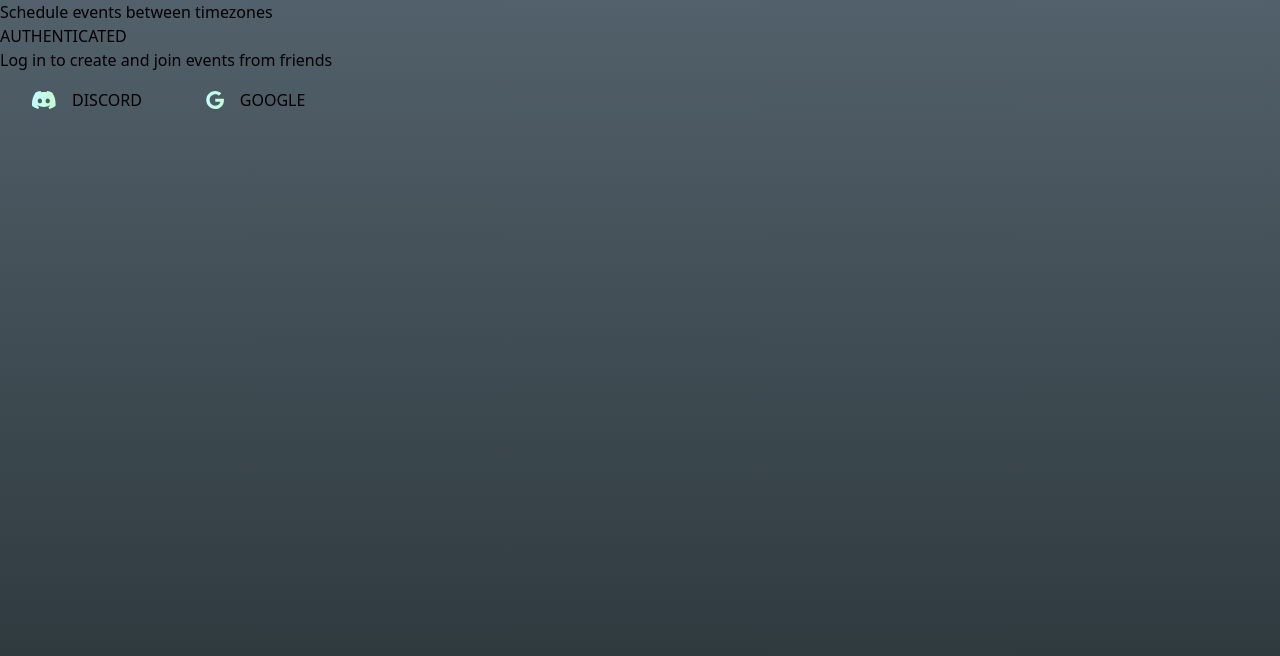
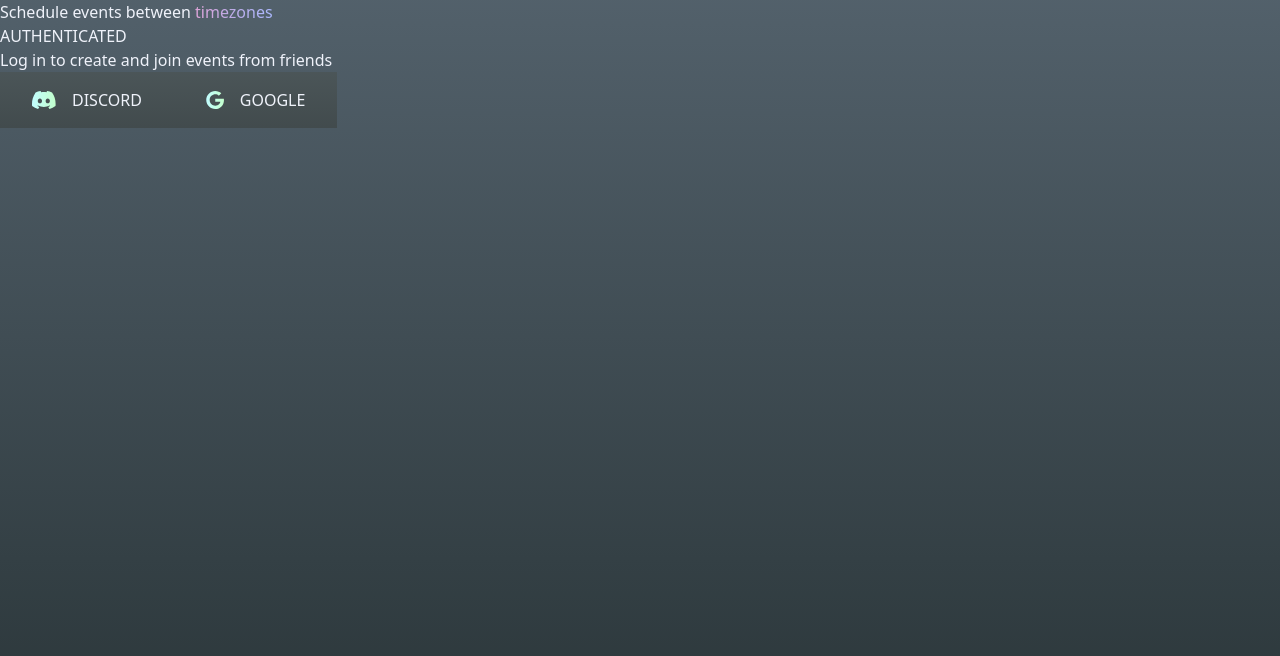
Before and after one commit to androso/timezoner-v2, a Next.js app: page /login in a window 1280 px wide. Shown: the top 656 px of the page. Built offline with nearby package versions, Linux system fonts and the light colour scheme.

Commit message:
adding gradients for the login screen

```diff
--- a/components/Layouts/PageWrapper.tsx
+++ b/components/Layouts/PageWrapper.tsx
@@ -2,7 +2,7 @@ import React from 'react'
 
 export default function PageWrapper({children}:any) {
   return (
-    <div className='page-wrapper bg-gradient-to-t from-gunMetal to-blackCoral h-screen'>
+    <div className='page-wrapper bg-gradient-to-t from-gunMetal to-blackCoral h-screen text-whiteText1'>
       {children}
     </div>
   )
--- a/pages/login.tsx
+++ b/pages/login.tsx
@@ -4,7 +4,10 @@ export default function login() {
 	return (
 		<>
 			<h1 className="title">
-				Schedule events between <span>timezones</span>
+				Schedule events between{" "}
+				<span className="bg-gradient-to-r from-purpleGradientStart via-purpleGradientMid to-purpleGradientEnd text-transparent bg-clip-text">
+					timezones
+				</span>
 			</h1>
 			<div className="auth-container">
 				<div className="auth-label">
@@ -16,18 +19,17 @@ export default function login() {
 				<div className="flex">
 					<LoginButton>
 						<DiscordSVG className="h-5" />
-						<span className="ml-4">DISCORD</span>
+						<span className="ml-4 ">DISCORD</span>
 					</LoginButton>
 					<LoginButton>
-                        <GoogleSVG className="h-5" />
-						<span className="ml-4">GOOGLE</span>
+						<GoogleSVG className="h-5" />
+						<span className="ml-4 ">GOOGLE</span>
 					</LoginButton>
 				</div>
 			</div>
 		</>
 	);
 }
-
 
 // ! in order to add gradients to Svg we had to edit the <svg> directly, perhaps there is another way(?
 const DiscordSVG = ({ className }: { className: string }) => (
@@ -66,7 +68,7 @@ const GoogleSVG = ({ className }: { className: string }) => (
 		viewBox="0 0 18 19"
 		fill="none"
 		xmlns="http://www.w3.org/2000/svg"
-        className={className}
+		className={className}
 	>
 		<path
 			d="M17.9597 9.71048C17.9597 14.8456 14.4431 18.5 9.25 18.5C4.27097 18.5 0.25 14.479 0.25 9.5C0.25 4.52097 4.27097 0.5 9.25 0.5C11.6742 0.5 13.7137 1.38911 15.2851 2.85524L12.8355 5.21048C9.63105 2.11855 3.67218 4.44113 3.67218 9.5C3.67218 12.6391 6.17984 15.1831 9.25 15.1831C12.8137 15.1831 14.1492 12.6282 14.3597 11.3036H9.25V8.20806H17.8181C17.9016 8.66895 17.9597 9.11169 17.9597 9.71048Z"
@@ -89,5 +91,9 @@ const GoogleSVG = ({ className }: { className: string }) => (
 );
 
 function LoginButton({ children }: any) {
-	return <button className="py-4 px-8 flex items-center ">{children}</button>;
+	return (
+		<button className="py-4 px-8 flex items-center bg-gradient-to-t from-btnGradientBott to-btnGradientTop">
+			{children}
+		</button>
+	);
 }
--- a/styles/globals.css
+++ b/styles/globals.css
@@ -1,20 +1,3 @@
 @tailwind base;
 @tailwind components;
 @tailwind utilities;
-
-.linear-gradient-sema-color {
-	/* color: linear-gradient(
-		90deg,
-		hsl(182deg 100% 89%) 0%,
-		hsl(177deg 100% 89%) 10%,
-		hsl(172deg 100% 89%) 20%,
-		hsl(166deg 100% 89%) 30%,
-		hsl(161deg 100% 89%) 40%,
-		hsl(156deg 100% 89%) 50%,
-		hsl(151deg 100% 88%) 60%,
-		hsl(146deg 100% 88%) 70%,
-		hsl(140deg 100% 88%) 80%,
-		hsl(135deg 100% 88%) 90%,
-		hsl(130deg 100% 88%) 100%
-	); */
-}
--- a/tailwind.config.js
+++ b/tailwind.config.js
@@ -8,7 +8,13 @@ module.exports = {
 				lightBlue: "hsl(182, 100%, 88%)",
 				lightGreen: "hsl(130, 100%, 88%)",
 				gunMetal: "hsl(192, 15%, 18%)",
-				blackCoral: "hsl(205, 13%, 37%);"
+				blackCoral: "hsl(205, 13%, 37%);",
+				btnGradientTop: "hsl(192, 8%, 32%);",
+				btnGradientBott: "hsl(192, 8%, 28%);",
+				whiteText1: "#EFF2FA",
+				purpleGradientStart: "#DFA4D9",
+				purpleGradientMid: "#BBABE7",
+				purpleGradientEnd: "#ABB8FF"
 			}
 		},
 	},
```
